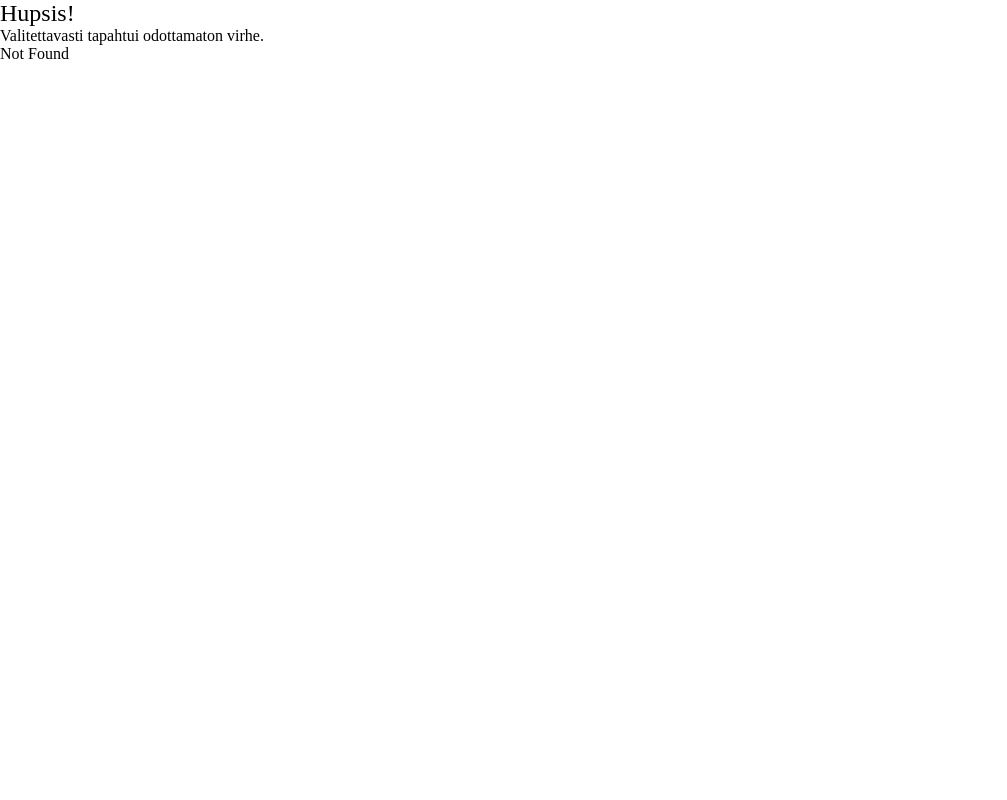
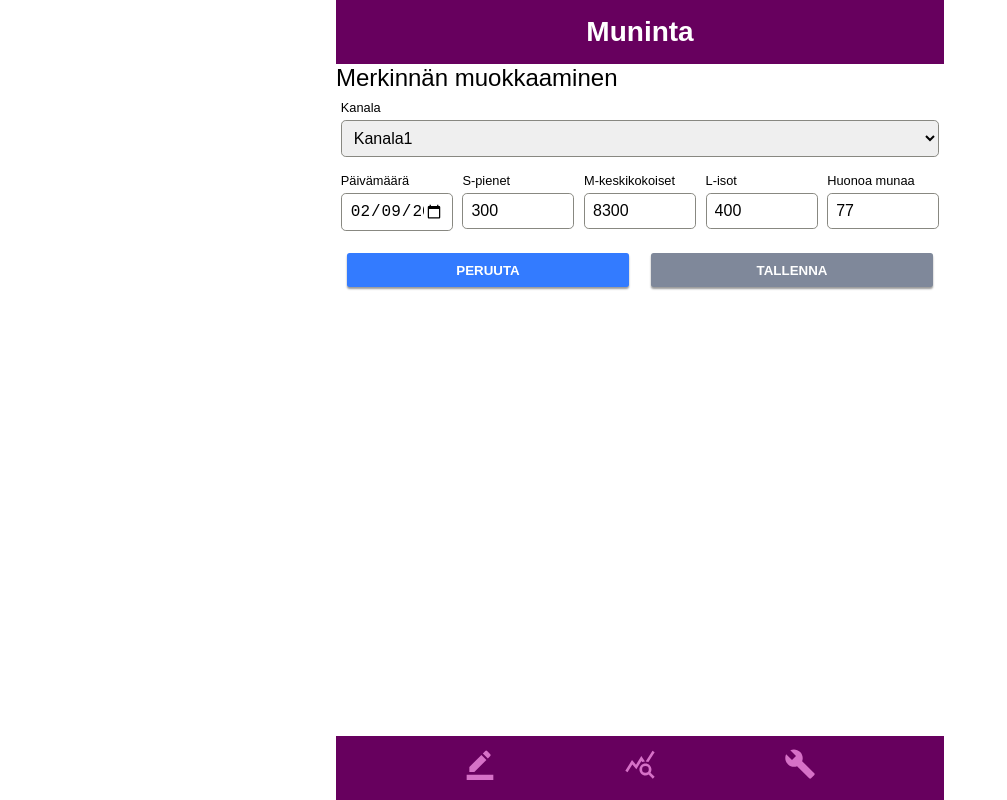
Before and after one commit to TMelnyk2021/Muninta, a React (Vite) app: page /edit/1 in a window 1280 px wide. Before the commit this address had no page. Shown: the whole page, without its empty margins (0-1007 px from the left). Built offline with nearby package versions, Linux system fonts and the light colour scheme.

Commit message:
lisää EditItem-komponentin, reitityksen ja tietojen välityksen

```diff
--- a/src/components/AppRouter/AppRouter.jsx
+++ b/src/components/AppRouter/AppRouter.jsx
@@ -1,3 +1,4 @@
+import EditItem from '../EditItem'
 import AddItem from '../AddItem'
 import { createBrowserRouter, RouterProvider } from 'react-router-dom'
 import ErrorPage from '../ErrorPage'
@@ -19,6 +20,17 @@ function AppRouter(props) {
         { path: "stats", element: <Stats /> },
         { path: "settings", element: <Settings /> },
         { path: "add", element: <AddItem onItemSubmit={props.onItemSubmit} /> },
+        { path: "edit/:id",
+          element: <EditItem onItemSubmit={props.onItemSubmit} />,
+          loader: ({params}) => {
+            const item = props.data.filter(item => item.id === params.id).shift()
+            if (item) {
+              return { item }
+            } else {
+              throw new Response("Not Found", { status: 404 })
+            }
+          } },
+
 
       ]
     }
--- /dev/null
+++ b/src/components/EditItem/EditItem.jsx
@@ -0,0 +1,19 @@
+import { useLoaderData } from 'react-router-dom'
+import styles from './EditItem.module.scss'
+import ItemForm from '../ItemForm/ItemForm'
+
+function EditItem(props) {
+
+    const data = useLoaderData()
+
+  return (
+    <div className={styles.edititem}>
+      <h2>Merkinnän muokkaaminen</h2>
+     <ItemForm onItemSubmit={props.onItemSubmit} formData={data.item} />
+
+    </div>
+  )
+
+}
+
+export default EditItem
--- /dev/null
+++ b/src/components/EditItem/EditItem.module.scss
@@ -0,0 +1,5 @@
+@import '../../assets/styles/_config.scss';
+
+.edititem {
+  padding: $container-padding;
+}
--- /dev/null
+++ b/src/components/EditItem/index.js
@@ -0,0 +1 @@
+export { default } from './EditItem.jsx'
--- a/src/components/ItemForm/ItemForm.jsx
+++ b/src/components/ItemForm/ItemForm.jsx
@@ -19,7 +19,7 @@ function ItemForm(props) {
   const submit = () => {
     let storedValues = Object.assign({}, values)
     storedValues.amount = parseFloat(storedValues.amount)
-    storedValues.id = crypto.randomUUID()
+    storedValues.id = storedValues.id ? storedValues.id : crypto.randomUUID()
     props.onItemSubmit(storedValues)
     navigate(-1)
   }
@@ -28,7 +28,7 @@ function ItemForm(props) {
 
 
 
-  const initialState = {
+  const initialState = props.formData ? props.formData : {
     type: "",
     collect_date: "",
     s_amount: 0,
@@ -106,7 +106,7 @@ function ItemForm(props) {
               <Button onClick={handleCancel}>PERUUTA</Button>
             </div>
             <div>
-              <Button primary type='submit'>LISÄÄ</Button>
+            <Button primary type='submit'>{ props.formData ? "TALLENNA" : "LISÄÄ" }</Button>
             </div>
           </div>
 
```
